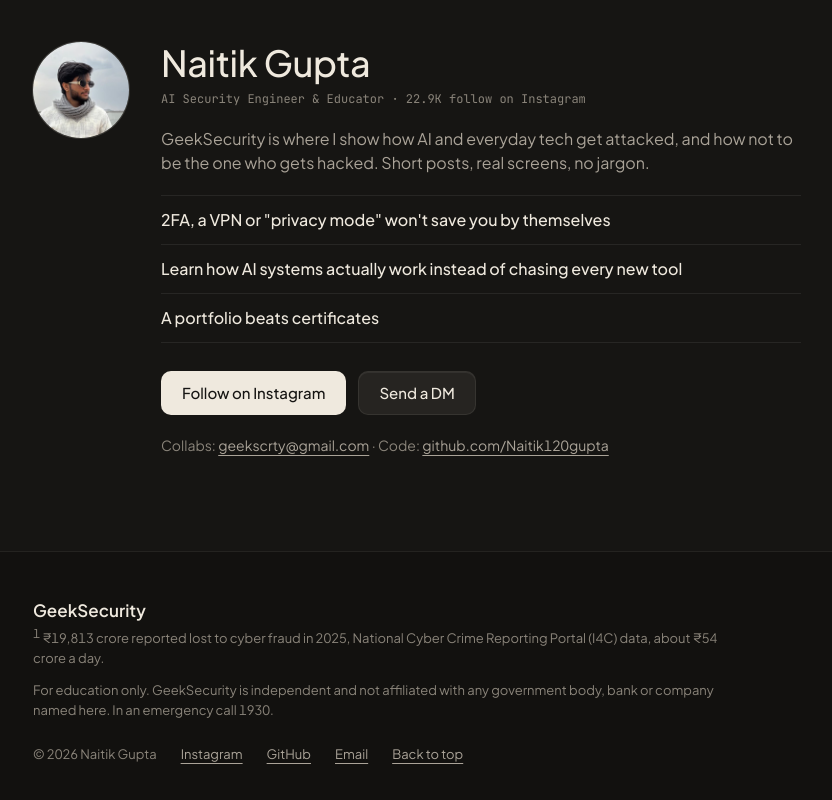
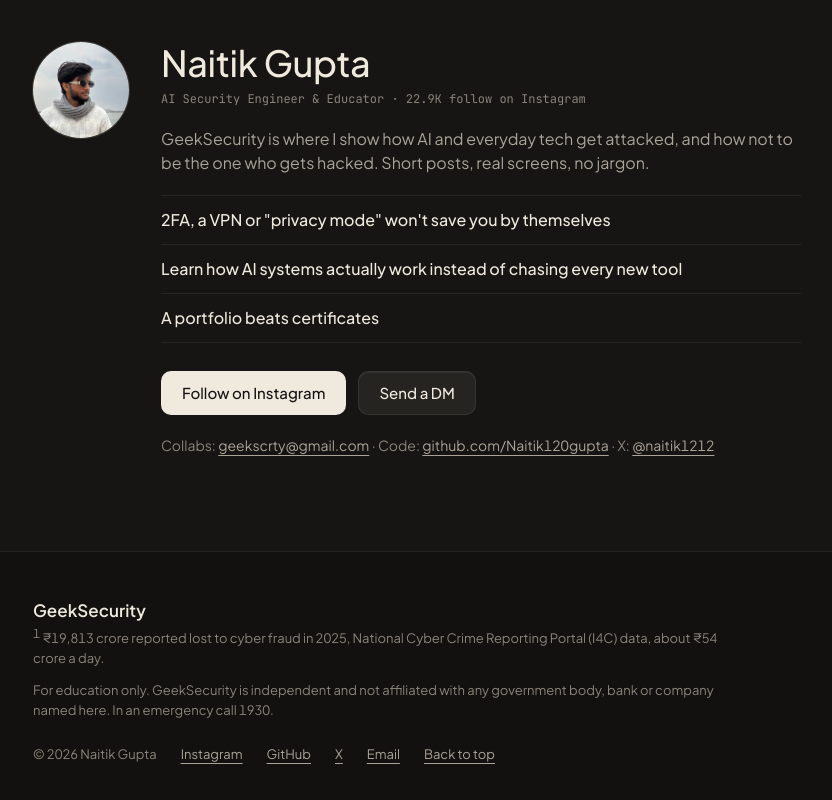
Before and after one commit to Naitik120gupta/geeksecurity.in, a plain HTML site: page index.html in a window 1280 px wide. Shown: the part 5112-5912 px from the top of the page, without its empty margins (27-859 px from the left). Drawn offline with Linux system fonts and the light colour scheme.

Commit message:
Add X link to the About section and footer
Co-Authored-By: Claude Fable 5.2 <noreply@anthropic.com>

```diff
--- a/index.html
+++ b/index.html
@@ -25,7 +25,7 @@
 <script type="application/ld+json">
 {"@context":"https://schema.org","@graph":[
  {"@type":"WebSite","name":"GeekSecurity","url":"https://geeksecurity.in/","inLanguage":"en-IN"},
- {"@type":"Person","name":"Naitik Gupta","alternateName":"GeekSecurity","jobTitle":"AI Security Engineer & Educator","url":"https://geeksecurity.in/","image":"https://geeksecurity.in/assets/avatar.jpg","sameAs":["https://www.instagram.com/geeksecurity_/","https://github.com/Naitik120gupta"]}
+ {"@type":"Person","name":"Naitik Gupta","alternateName":"GeekSecurity","jobTitle":"AI Security Engineer & Educator","url":"https://geeksecurity.in/","image":"https://geeksecurity.in/assets/avatar.jpg","sameAs":["https://www.instagram.com/geeksecurity_/","https://github.com/Naitik120gupta","https://x.com/naitik1212"]}
 ]}
 </script>
 </head>
@@ -149,7 +149,7 @@
         <a class="btn btn-primary" href="https://www.instagram.com/geeksecurity_/" target="_blank" rel="noopener">Follow on Instagram</a>
         <a class="btn" href="https://ig.me/m/geeksecurity_" target="_blank" rel="noopener">Send a DM</a>
       </div>
-      <p class="contact">Collabs: <a href="mailto:geekscrty@gmail.com">geekscrty@gmail.com</a> · Code: <a href="https://github.com/Naitik120gupta" target="_blank" rel="noopener me">github.com/Naitik120gupta</a></p>
+      <p class="contact">Collabs: <a href="mailto:geekscrty@gmail.com">geekscrty@gmail.com</a> · Code: <a href="https://github.com/Naitik120gupta" target="_blank" rel="noopener me">github.com/Naitik120gupta</a> · X: <a href="https://x.com/naitik1212" target="_blank" rel="noopener me">@naitik1212</a></p>
     </div>
   </div>
 </section>
@@ -160,7 +160,7 @@
     <p class="foot-brand">GeekSecurity</p>
     <p id="src"><sup>1</sup> ₹19,813 crore reported lost to cyber fraud in 2025, National Cyber Crime Reporting Portal (I4C) data, about ₹54 crore a day.</p>
     <p>For education only. GeekSecurity is independent and not affiliated with any government body, bank or company named here. In an emergency call 1930.</p>
-    <p class="foot-row"><span>© <span id="year">2026</span> Naitik Gupta</span><a href="https://www.instagram.com/geeksecurity_/" target="_blank" rel="noopener">Instagram</a><a href="https://github.com/Naitik120gupta" target="_blank" rel="noopener me">GitHub</a><a href="mailto:geekscrty@gmail.com">Email</a><a href="#top">Back to top</a></p>
+    <p class="foot-row"><span>© <span id="year">2026</span> Naitik Gupta</span><a href="https://www.instagram.com/geeksecurity_/" target="_blank" rel="noopener">Instagram</a><a href="https://github.com/Naitik120gupta" target="_blank" rel="noopener me">GitHub</a><a href="https://x.com/naitik1212" target="_blank" rel="noopener me">X</a><a href="mailto:geekscrty@gmail.com">Email</a><a href="#top">Back to top</a></p>
   </div>
 </footer>
 
```
